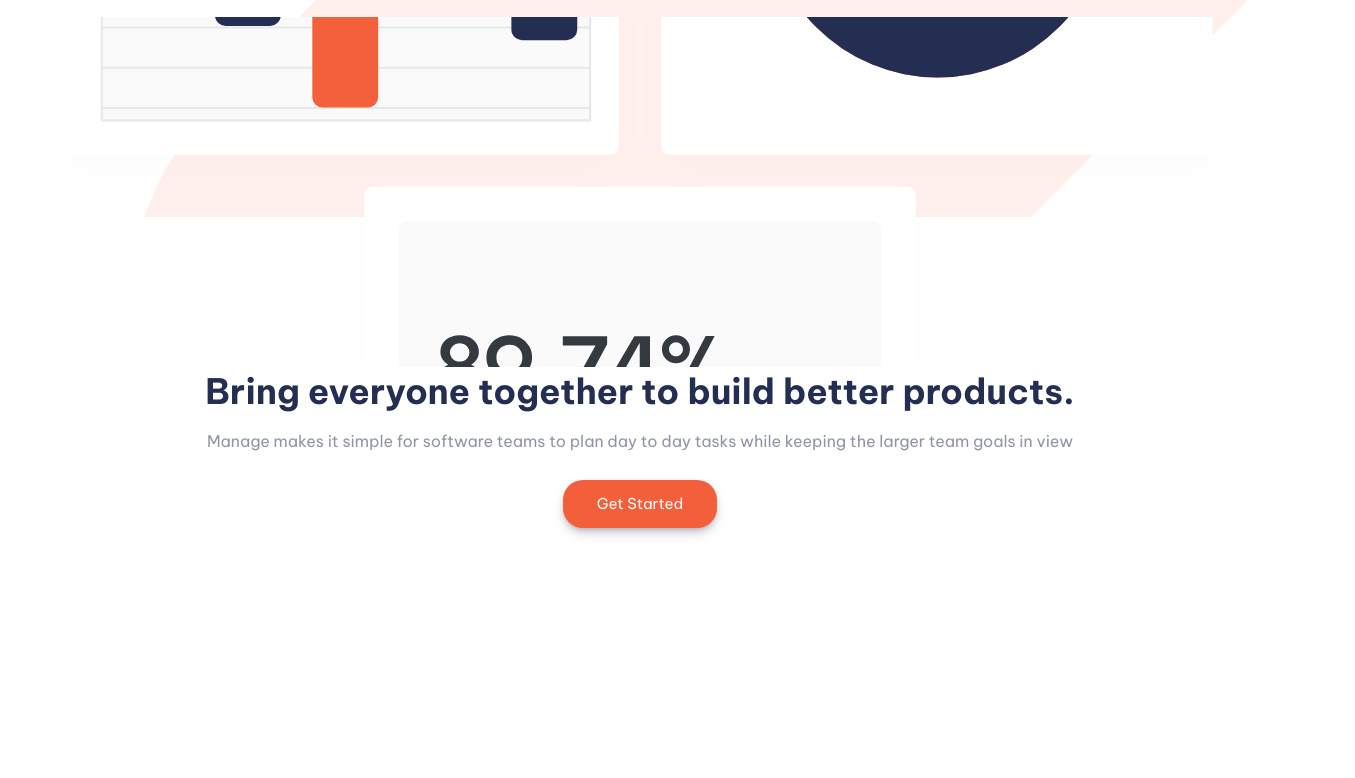
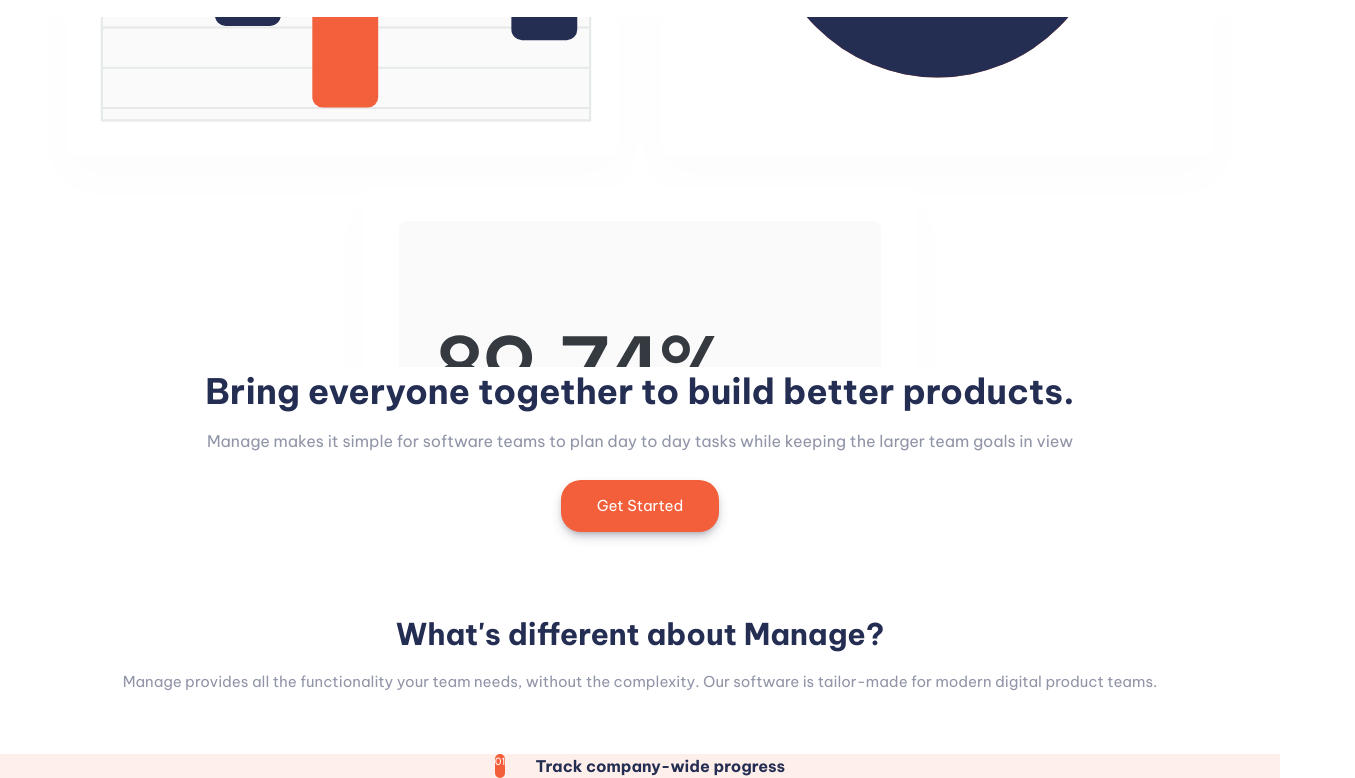
Before and after one commit to stefanovidmar2005/manage-landing-page-master, a plain HTML site: page index.html in a window 1280 px wide. Shown: the part 87-865 px from the top of the page, 1355 px wide, since content can reach past the window. Before the commit the page ends 800 px from the top, so only its background shows below. Drawn offline with Linux system fonts and the light colour scheme.

Commit message:
Working on the manage section

```diff
--- a/Sass/_header.scss
+++ b/Sass/_header.scss
@@ -9,18 +9,18 @@
       background-size: cover;
       height: 35rem;
     }
-    &-2 {
-      background-image: url("images/bg-tablet-pattern.svg");
-      background-repeat: no-repeat;
-      background-position: center;
-      background-size: cover;
-      height: 100%;
-      z-index: -1;
-      position: absolute;
-      top: -15rem;
-      left: 10rem;
-      width: 100%;
-    }
+    // &-2 {
+    //   background-image: url("images/bg-tablet-pattern.svg");
+    //   background-repeat: no-repeat;
+    //   background-position: center;
+    //   background-size: cover;
+    //   height: 100%;
+    //   z-index: -1;
+    //   position: absolute;
+    //   top: -15rem;
+    //   left: 10rem;
+    //   width: 100%;
+    // }
   }
   &__content {
     text-align: center;
@@ -47,6 +47,13 @@
         rgba(0, 0, 0, 0.3) 0px 3px 7px -3px;
       cursor: pointer;
       font-size: 1.5rem;
+      transition: all 0.25s ease-in-out;
+      border: 2px solid transparent;
+      &:hover {
+        border: 2px solid $primary-color-bright-red;
+        background-color: #fff;
+        color: $primary-color-dark-blue;
+      }
     }
   }
 }
--- /dev/null
+++ b/Sass/_manage.scss
@@ -0,0 +1,38 @@
+.manage {
+  margin-top: 8rem;
+  text-align: center;
+  &__heading {
+    padding: 0 3.2rem;
+    h2 {
+      color: $primary-color-dark-blue;
+      font-size: 3rem;
+      margin-bottom: 1.2rem;
+    }
+    p {
+      color: $secondary-color-grey-blue;
+      font-size: 1.5rem;
+      margin-bottom: 6rem;
+      line-height: 1.7;
+    }
+  }
+  &__card {
+    background-color: $secondary-color-pale-red;
+    // padding: 1rem;
+    margin-bottom: 2rem;
+  }
+  &__card-flex {
+    display: flex;
+    justify-content: center;
+    // align-items: center;
+    gap: 3rem;
+    h3 {
+      color: $primary-color-dark-blue;
+      font-size: 1.6rem;
+    }
+    span {
+      background-color: $primary-color-bright-red;
+      border-radius: 1rem;
+      color: #fff;
+    }
+  }
+}
--- a/Sass/_variables.scss
+++ b/Sass/_variables.scss
@@ -4,8 +4,8 @@ $primary-color-dark-blue: hsl(228, 39%, 23%);
 // Secondary COLORS
 $secondary-color-grey-blue: #9095a7;
 $secondary-color-dark-blue: #1d1e25;
-$seconday-color-pale-red: #ffefeb;
-$secondary-color-light-grey: hsl(0, 0%, 98%);
+$secondary-color-pale-red: #ffefeb;
+$secondary-color-light-grey: #fafafa;
 
 // Default Font Size
 
--- a/index.html
+++ b/index.html
@@ -72,6 +72,30 @@
       </div>
     </header>
 
-    <main></main>
+    <main>
+      <section class="manage">
+        <div class="manage__heading">
+          <h2>What's different about Manage?</h2>
+          <p>
+            Manage provides all the functionality your team needs, without the
+            complexity. Our software is tailor-made for modern digital product
+            teams.
+          </p>
+        </div>
+        <div class="manage__cards">
+          <div class="manage__card">
+            <div class="manage__card-flex">
+              <span>01</span>
+              <h3>Track company-wide progress</h3>
+            </div>
+            <!-- <p>
+              See how your day-to-day tasks fit into the wider vision. Go from
+              tracking progress at the milestone level all the way done to the
+              smallest of details. Never lose sight of the bigger picture again.
+            </p> -->
+          </div>
+        </div>
+      </section>
+    </main>
   </body>
 </html>
--- a/style.scss
+++ b/style.scss
@@ -2,3 +2,4 @@
 @import "Sass/variables";
 @import "Sass/navigation";
 @import "Sass/header";
+@import "Sass/manage";
```
Also changed, not shown: style.css, 1 other file.
